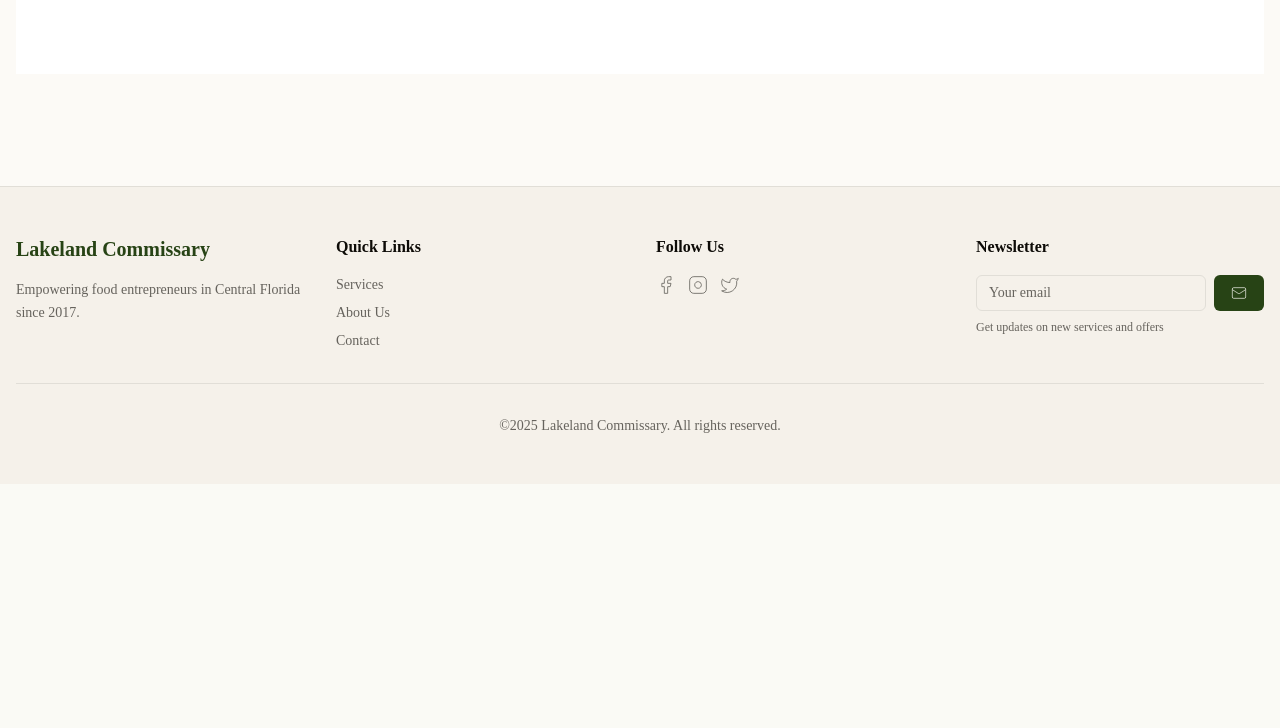
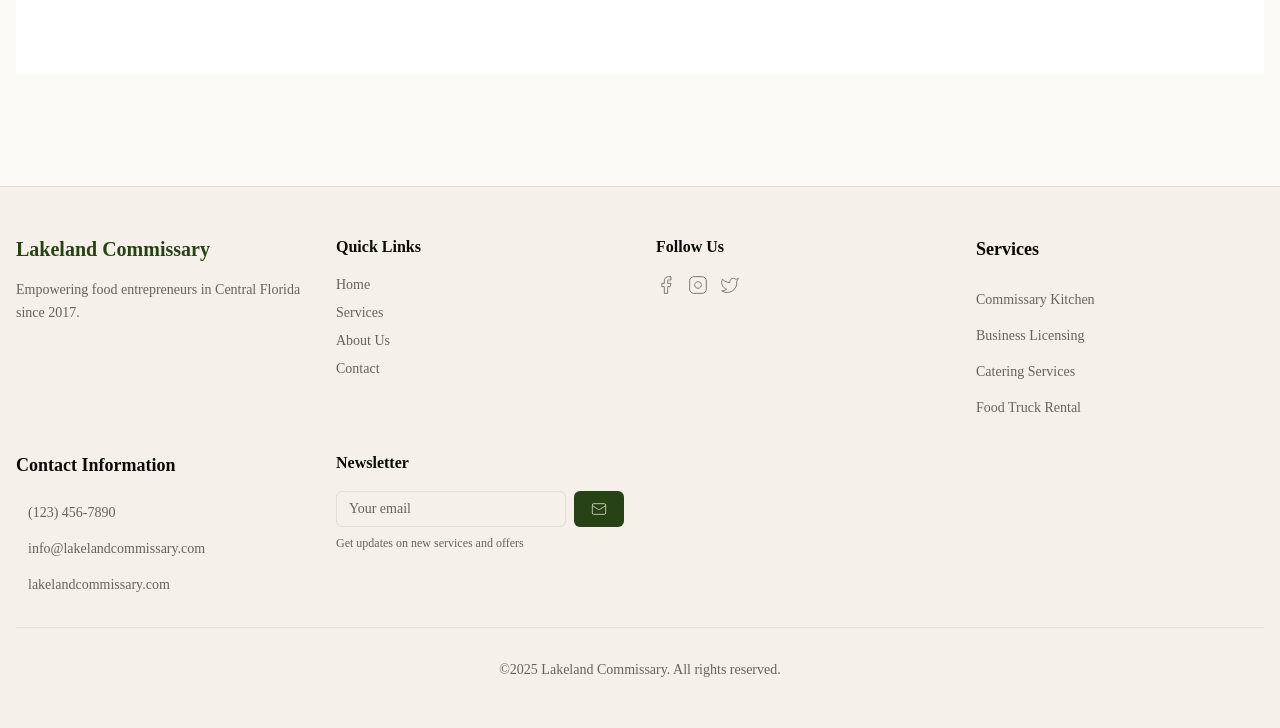
Before and after one commit to YeilerMR/BroadwayCommissary, a PHP site: page /BroadwayCommissary/ in a window 1280 px wide. Shown: the part 4514-5242 px from the top of the page. Before the commit the page ends 4947 px from the top, so only its background shows below. Run offline with PHP 8.4, Linux system fonts and the light colour scheme.

Commit message:
Update footer.php

```diff
--- a/includes/footer.php
+++ b/includes/footer.php
@@ -1,5 +1,5 @@
 <?php
-    $year = date("Y");
+$year = date("Y");
 ?>
 
 <footer class="bg-muted border-t border-border py-12">
@@ -14,6 +14,8 @@
             <div>
                 <h4 class="font-semibold mb-4">Quick Links</h4>
                 <nav class="flex flex-col gap-2">
+                    <a href="#home"
+                        class="text-sm text-muted-foreground hover:text-primary transition-colors">Home</a>
                     <a href="#services"
                         class="text-sm text-muted-foreground hover:text-primary transition-colors">Services</a>
                     <a href="#about"
@@ -61,6 +63,50 @@
                         </svg>
                         <span class="sr-only">Twitter</span>
                     </a>
+                </div>
+            </div>
+            <div>
+                <h4 class="text-lg font-bold mb-6">Services</h4>
+                <ul class="space-y-3">
+                    <li>
+                        <a
+                            href="service"
+                            class="text-sm text-muted-foreground hover:text-primary transition-colors">Commissary Kitchen</a>
+                    </li>
+                    <li>
+                        <a
+                            href="service"
+                            class="text-sm text-muted-foreground hover:text-primary transition-colors">Business Licensing</a>
+                    </li>
+                    <li>
+                        <a
+                            href="service"
+                            class="text-sm text-muted-foreground hover:text-primary transition-colors">Catering Services</a>
+                    </li>
+                    <li>
+                        <a
+                            href="service"
+                            class="text-sm text-muted-foreground hover:text-primary transition-colors">Food Truck Rental</a>
+                    </li>
+                </ul>
+            </div>
+            <div>
+                <h4 class="text-lg font-bold mb-6">Contact Information</h4>
+                <div class="space-y-4">
+                    <div class="flex items-center">
+                        <i class="ri-phone-line mr-3 text-primary"></i>
+                        <span class="text-sm text-muted-foreground">(123) 456-7890</span>
+                    </div>
+                    <div class="flex items-center">
+                        <i class="ri-mail-line mr-3 text-secondary"></i>
+                        <span class="text-sm text-muted-foreground">info@lakelandcommissary.com</span>
+                    </div>
+                    <div class="flex items-center">
+                        <i class="ri-globe-line mr-3 text-secondary"></i>
+                        <a
+                            href="https://lakelandcommissary.com"
+                            class="text-sm text-muted-foreground hover:text-primary transition-colors">lakelandcommissary.com</a>
+                    </div>
                 </div>
             </div>
             <div>
```
